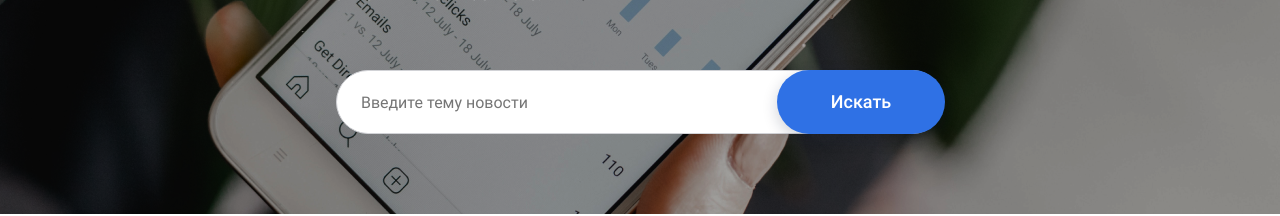
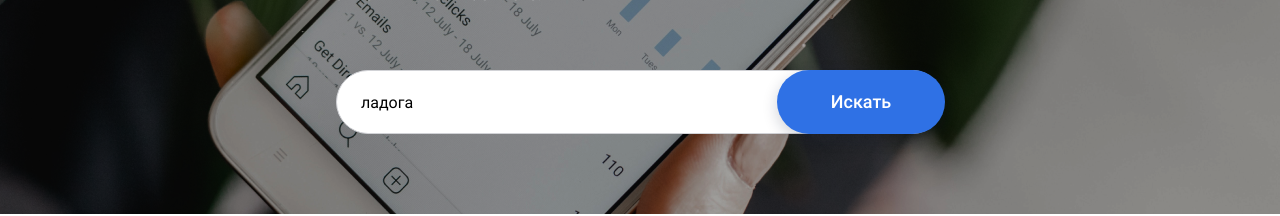
Before and after one commit to driupkin/news-explorer-frontend, a React (Create React App) app: page / in a window 1280 px wide. Shown: the part 362-578 px from the top of the page. Built offline with nearby package versions, Linux system fonts and the light colour scheme.

Commit message:
final design 1.1

```diff
--- a/public/index.html
+++ b/public/index.html
@@ -2,7 +2,7 @@
 <html lang="en">
   <head>
     <meta charset="utf-8" />
-    <link rel="icon" href="%PUBLIC_URL%/favicon.ico" />
+    <link rel="icon" href="favicon.svg" />
     <meta name="viewport" content="width=device-width, initial-scale=1" />
     <meta name="theme-color" content="#000000" />
     <meta
--- a/src/components/Header/Header.js
+++ b/src/components/Header/Header.js
@@ -57,13 +57,13 @@ function Header(props) {
                             : ''}`}
                         onClick={handelOpenPopap}
                     >{props.buttonName}
-                        <div
+                        <span
                             className={
                                 `header__button-icon
                             ${props.isAuthorized ? 'header__button-icon_authorized' : ''}
                             ${props.isSevedNews ? 'header__button-icon_theme_white' : ''}`
                             }>
-                        </div>
+                        </span>
                     </button>
                 </div>
             </Navigation>
--- a/src/components/SearchForm/SearchForm.css
+++ b/src/components/SearchForm/SearchForm.css
@@ -96,7 +96,7 @@
     background: #347EFF;
 }
 
-.search__button:active {
+.search__button:focus {
     background: #2A65CC;
 }
 
--- a/src/components/SearchForm/SearchForm.js
+++ b/src/components/SearchForm/SearchForm.js
@@ -3,7 +3,7 @@ import './SearchForm.css';
 
 function SearchForm(props) {
 
-    const [keyWord, setKeyWord] = useState('');
+    const [keyWord, setKeyWord] = useState('ладога');
 
     function handeleKeyWordchange(e) {
         setKeyWord(e.target.value);
```
Also changed, not shown: public/favicon.svg (added), public/manifest.json, 1 other file (tests, documents, lock files or other folders).
